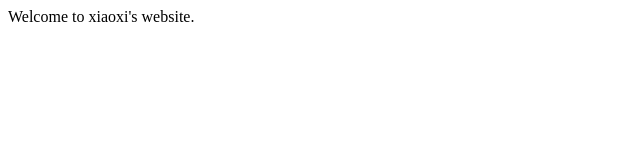
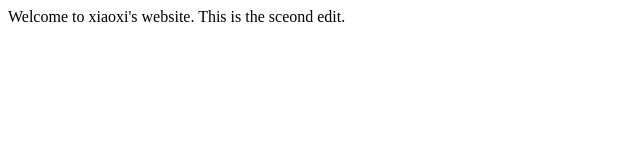
Before and after one commit to Michaelxiaoxi/mywebsite, a plain HTML site: page index.html in a window 1280 px wide. Shown: the whole page, without its empty margins (0-640 px from the left). Drawn offline with Linux system fonts and the light colour scheme.

Commit message:
Update index.html

```diff
--- a/index.html
+++ b/index.html
@@ -6,5 +6,6 @@
 </head>
 <body>
 	Welcome to xiaoxi's website.
+	This is the sceond edit.
 </body>
 </html>
```
